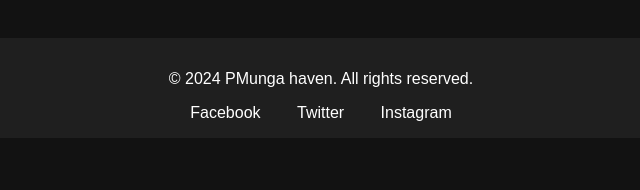
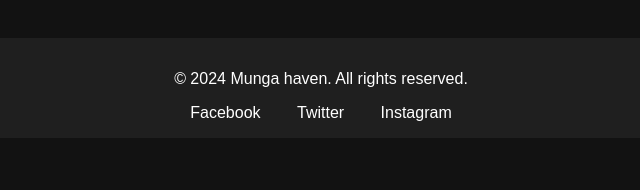
Before and after one commit to Alvinkahi/podcast, a plain HTML site: page pod/about.html in a window 1280 px wide. Shown: the part 356-546 px from the top of the page, 319-959 px from the left. Drawn offline with Linux system fonts and the light colour scheme.

Commit message:
about.html

```diff
--- a/pod/about.html
+++ b/pod/about.html
@@ -31,7 +31,7 @@
   </section>
 
   <footer class="footer">
-    <p>&copy; 2024 PMunga haven. All rights reserved.</p>
+    <p>&copy; 2024 Munga haven. All rights reserved.</p>
     <div class="social-links">
       <a href="#facebook">Facebook</a>
       <a href="#twitter">Twitter</a>
```
